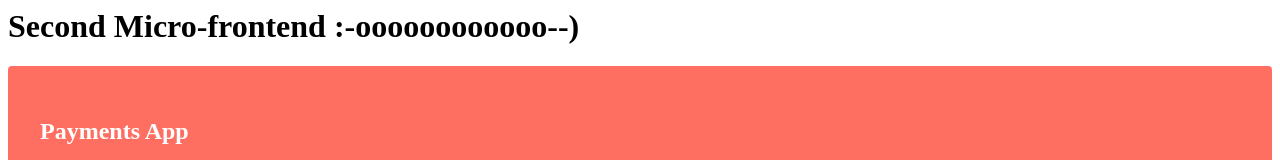
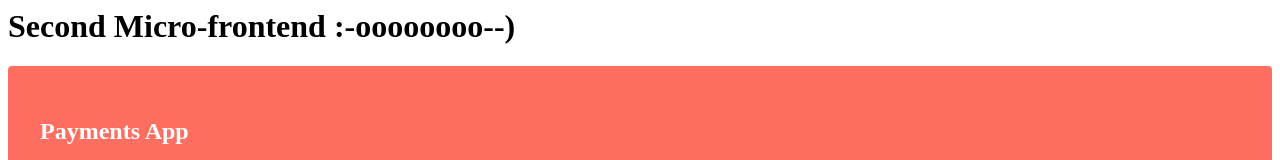
Before and after one commit to aladevlearning/microfrontends-federated, a React app in the folder mfe-app3/: page / in a window 1280 px wide. Shown: the top 160 px of the page. Built offline with nearby package versions, Linux system fonts and the light colour scheme.

Commit message:
trigger build

```diff
--- a/mfe-app3/src/App.js
+++ b/mfe-app3/src/App.js
@@ -4,7 +4,7 @@ import Widget from "./Widget";
 
 const App = () => (
   <div>
-    <h1>Second Micro-frontend :-oooooooooooo--)</h1>
+    <h1>Second Micro-frontend :-oooooooo--)</h1>
     <Widget />
   </div>
 );
```
